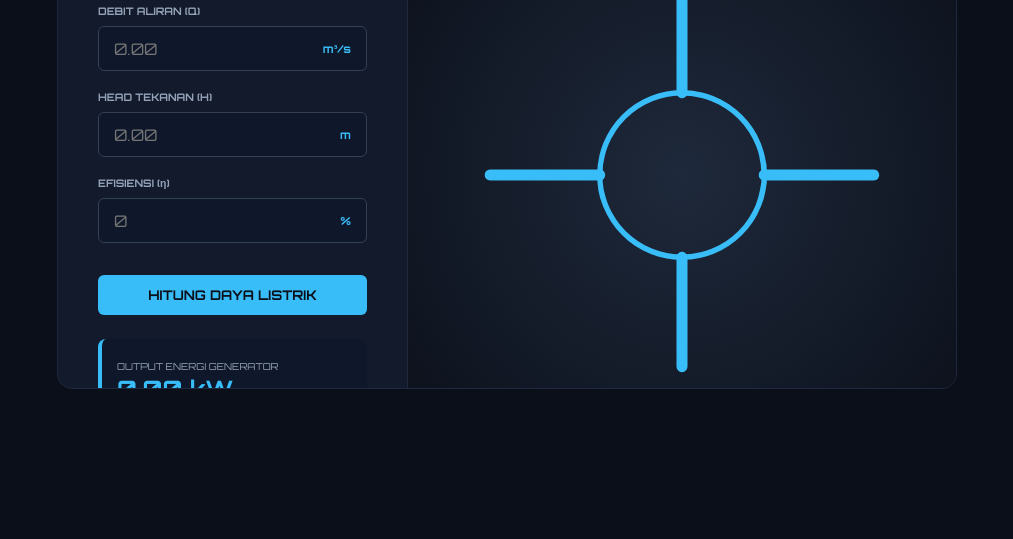
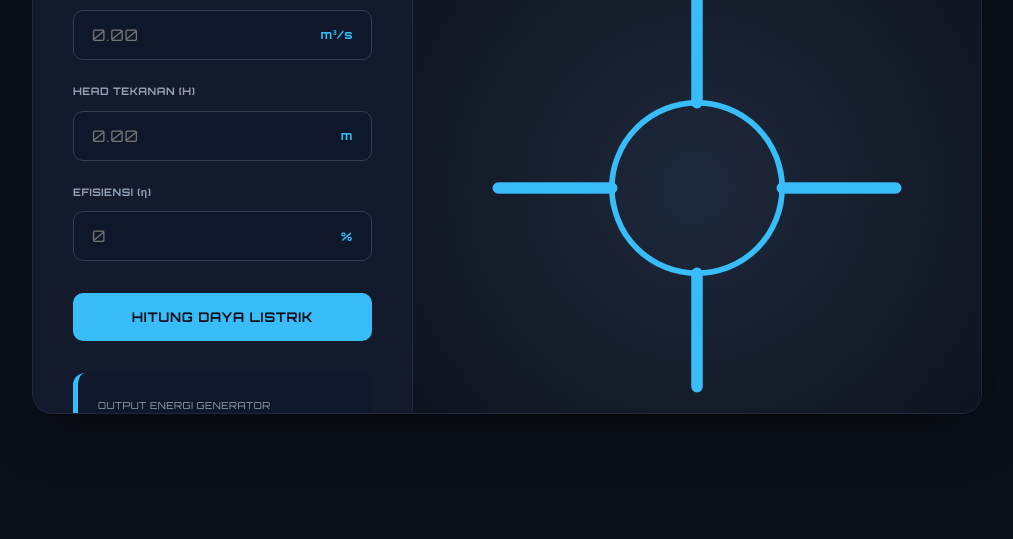
Before and after one commit to lishafira/Kalkulator-Mekanika-Fluida, a website: page index.html in a window 1280 px wide. Shown: the part 261-800 px from the top of the page, without its empty margins (133-1146 px from the left). Drawn offline with nearby package versions, Linux system fonts and the light colour scheme.

Commit message:
poles lagi pt.2

```diff
--- a/public/style.css
+++ b/public/style.css
@@ -1,34 +1,142 @@
-* { margin:0; padding:0; box-sizing:border-box; font-family:'Orbitron', sans-serif; }
-body { background:#0b0f19; color:#fff; height:100vh; display:flex; justify-content:center; align-items:center; }
+* {
+    margin: 0;
+    padding: 0;
+    box-sizing: border-box;
+    font-family: 'Orbitron', sans-serif;
+    letter-spacing: 0.05em;
+}
+
+body {
+    background: #0b0f19;
+    color: #e2e8f0;
+    height: 100vh;
+    display: flex;
+    justify-content: center;
+    align-items: center;
+}
 
 .main-wrapper {
-    display:grid; grid-template-columns: 350px 1fr; width: 900px; height: 500px;
-    background:#131a2c; border-radius:15px; border:1px solid #1e293b; overflow:hidden;
+    display: grid;
+    grid-template-columns: 380px 1fr;
+    width: 950px;
+    height: 550px;
+    background: #131a2c;
+    border-radius: 20px;
+    border: 1px solid #1e293b;
+    overflow: hidden;
+    box-shadow: 0 25px 50px -12px rgba(0, 0, 0, 0.5);
 }
 
-.sidebar { padding: 2.5rem; display:flex; flex-direction:column; gap: 1.5rem; border-right:1px solid #1e293b; }
-.input-section { display:flex; flex-direction:column; gap: 1.2rem; }
-.field label { font-size: 0.65rem; color: #94a3b8; font-weight: 700; margin-bottom: 0.5rem; display: block; }
+.sidebar {
+    padding: 2.5rem;
+    display: flex;
+    flex-direction: column;
+    gap: 2rem;
+    border-right: 1px solid #1e293b;
+}
+
+.sidebar header h2 {
+    color: #38bdf8;
+    font-size: 1.2rem;
+    margin-bottom: 0.5rem;
+}
+
+.sidebar header p {
+    font-size: 0.7rem;
+    color: #94a3b8;
+}
+
+.input-section {
+    display: flex;
+    flex-direction: column;
+    gap: 1.5rem;
+}
+
+.field label {
+    display: block;
+    font-size: 0.65rem;
+    color: #94a3b8;
+    font-weight: 700;
+    margin-bottom: 0.8rem;
+}
 
 .input-group {
-    display:flex; align-items:center; background:#0f172a; border:1px solid #334155;
-    border-radius:6px; padding: 0 15px; height: 45px;
+    display: flex;
+    align-items: center;
+    background: #0f172a;
+    border: 1px solid #334155;
+    border-radius: 10px;
+    padding: 0 18px;
+    height: 50px;
+    transition: 0.3s;
 }
-input { background:none; border:none; color:#fff; width:100%; outline:none; font-size:1rem; }
-input::-webkit-outer-spin-button, input::-webkit-inner-spin-button { -webkit-appearance:none; margin:0; }
-.unit { color:#38bdf8; font-size:0.7rem; font-weight:bold; margin-left:10px; }
+
+.input-group:focus-within {
+    border-color: #38bdf8;
+    box-shadow: 0 0 10px rgba(56, 189, 248, 0.2);
+}
+
+.input-group input {
+    background: none;
+    border: none;
+    color: #fff;
+    width: 100%;
+    outline: none;
+    font-size: 1rem;
+}
+
+input::-webkit-outer-spin-button,
+input::-webkit-inner-spin-button {
+    -webkit-appearance: none;
+    margin: 0;
+}
+
+.unit {
+    color: #38bdf8;
+    font-size: 0.75rem;
+    font-weight: bold;
+    margin-left: 10px;
+}
 
 .calc-btn {
-    background:#38bdf8; color:#0b0f19; border:none; padding:12px; border-radius:6px;
-    font-weight:bold; cursor:pointer; transition:0.3s; margin-top:0.5rem;
+    background: #38bdf8;
+    color: #0b0f19;
+    border: none;
+    padding: 16px;
+    border-radius: 10px;
+    font-weight: 700;
+    cursor: pointer;
+    transition: 0.4s;
+    text-transform: uppercase;
 }
-.calc-btn:hover { background:#bae6fd; }
+
+.calc-btn:hover {
+    background: #bae6fd;
+    transform: translateY(-2px);
+}
 
 .result-box {
-    margin-top: auto; background:#0f172a; padding:15px; border-radius:8px;
-    border-left:4px solid #38bdf8;
+    margin-top: auto;
+    padding: 20px;
+    border-radius: 12px;
+    background: #0f172a;
+    border-left: 5px solid #38bdf8;
 }
-.result-box small { color:#94a3b8; font-size:0.6rem; }
-.result-box h1 { color:#38bdf8; font-size:1.5rem; }
 
-.visual-area { display:flex; justify-content:center; align-items:center; background:radial-gradient(#1e293b, #0b0f19); }
+.result-box small {
+    font-size: 0.6rem;
+    color: #94a3b8;
+}
+
+.result-box h1 {
+    color: #38bdf8;
+    font-size: 1.6rem;
+    margin-top: 5px;
+}
+
+.visual-area {
+    display: flex;
+    justify-content: center;
+    align-items: center;
+    background: radial-gradient(circle, #1e293b, #0b0f19);
+}
```
